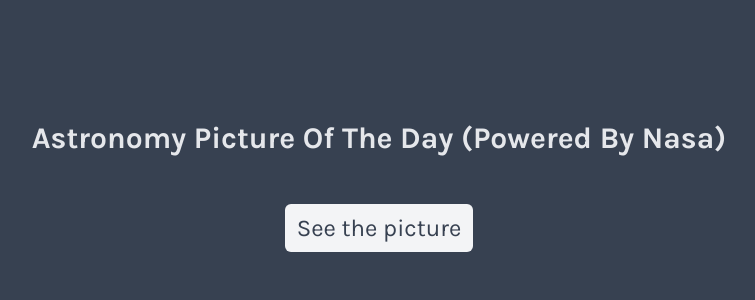
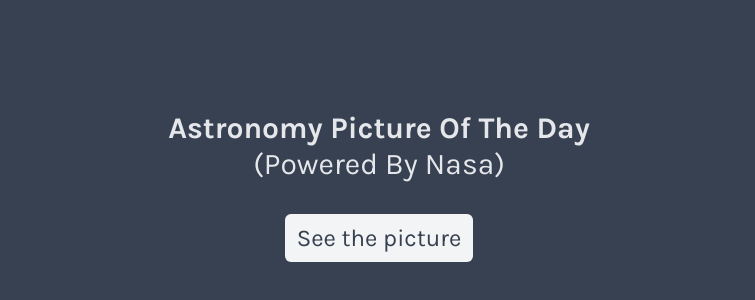
Before and after one commit to Seifbarouni/React-APOD, a React (Create React App) app: page / in a window 1280 px wide. Shown: the part 214-514 px from the top of the page, without its empty margins (261-1016 px from the left). Built offline with nearby package versions, Linux system fonts and the light colour scheme; no server answers.

Commit message:
project done

```diff
--- a/src/components/Home.js
+++ b/src/components/Home.js
@@ -4,10 +4,11 @@
 const Home = () => {
     return (
         <div className="flex flex-col items-center justify-center min-h-screen  text-gray-200">
-            <div className="lg:text-3xl text-xl font-bold">Astronomy Picture Of The Day (Powered By Nasa)</div>
-            <Link to="/nasapic" className="lg:text-2xl text-lg rounded-md bg-gray-100 hover:bg-gray-200 text-gray-700 px-3 py-2 mt-12">See the picture</Link>
+            <div className="lg:text-3xl text-xl font-bold">Astronomy Picture Of The Day<br /> </div>
+            <span className="text-center lg:text-3xl text-xl">(Powered By Nasa)</span>
+            <Link to="/nasapic" className="lg:text-2xl text-lg rounded-md bg-gray-100 hover:bg-gray-200 text-gray-700 px-3 py-2 mt-8">See the picture</Link>
         </div>
-    )
-}
+    );
+};
 
-export default Home
+export default Home;
```
Also changed, not shown: 1 other file (tests, documents, lock files or other folders).
